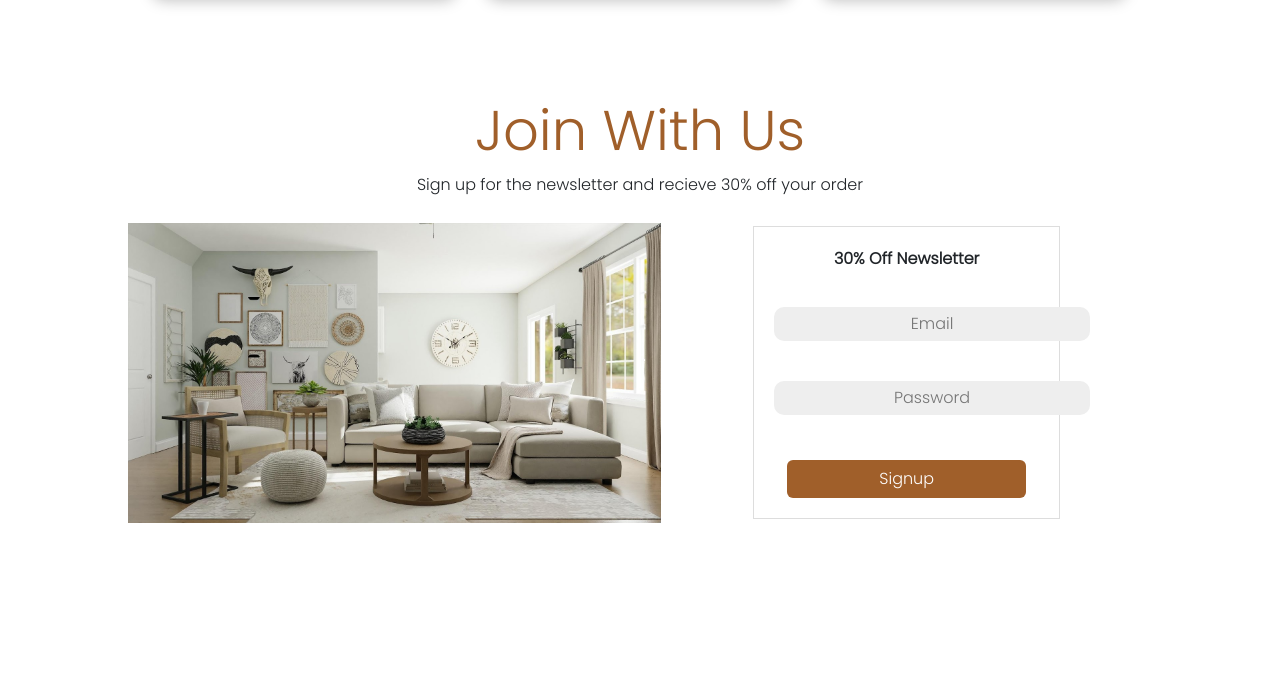
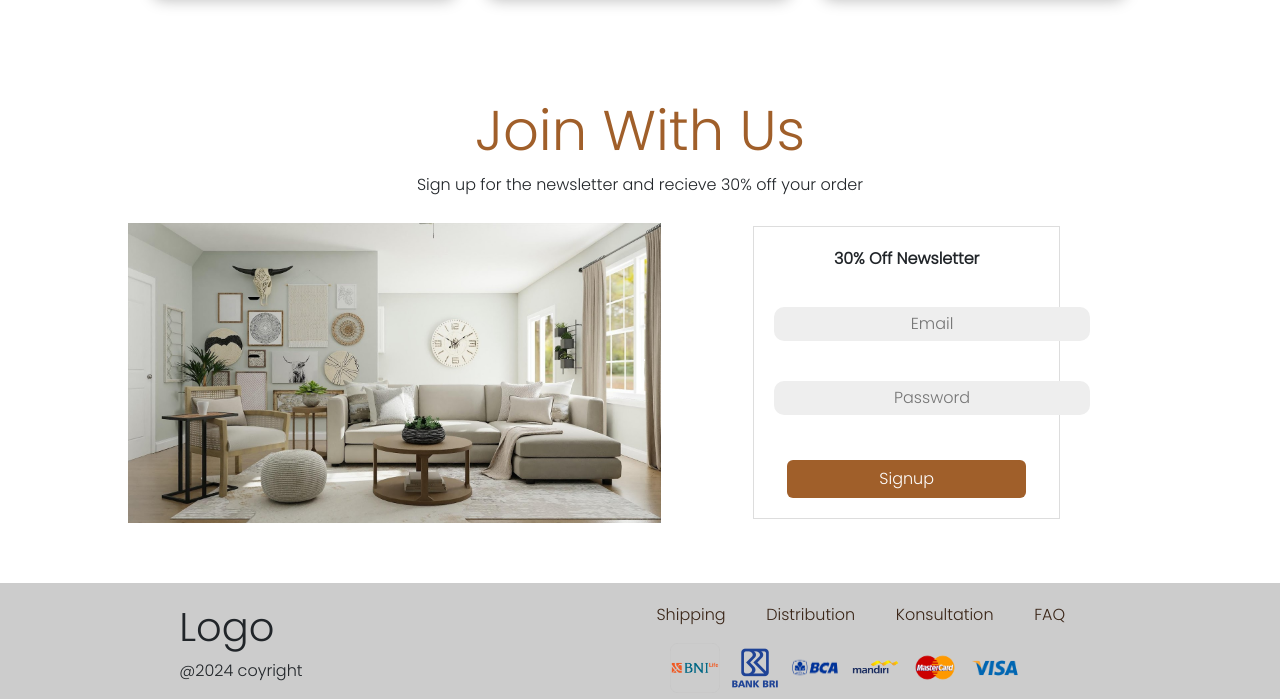
Before and after one commit to Muh-Aswar/Furniture-landing-page, a plain HTML site: page index.html in a window 1280 px wide. Shown: the part 3453-4152 px from the top of the page. Before the commit the page ends 3986 px from the top, so only its background shows below. Drawn offline with nearby package versions, Linux system fonts and the light colour scheme.

Commit message:
update style
-menambahkan asset img payment
-menambahkan footer
-memperbaiki layout desktop & mobile

```diff
--- a/index.html
+++ b/index.html
@@ -312,6 +312,45 @@
         </div>
       </div>
     </section>
+
+    <footer>
+      <div class="container-footer">
+        <div class="wrapper-footer">
+          <div class="logo-footer">
+            <h1>Logo</h1>
+            <p>@2024 coyright</p>
+          </div>
+          <div class="text-footer">
+            <ul>
+              <li><a href="#">Shipping</a></li>
+              <li><a href="#">Distribution</a></li>
+              <li><a href="#">Konsultation</a></li>
+              <li><a href="#">FAQ</a></li>
+            </ul>
+            <div class="payment">
+              <div class="img-payment">
+                <img src="img/payment/bni.png">
+              </div>
+              <div class="img-payment">
+                <img src="img/payment/bri.png">
+              </div>
+              <div class="img-payment">
+                <img src="img/payment/bca.png">
+              </div>
+              <div class="img-payment">
+                <img src="img/payment/mandiri.png">
+              </div>
+              <div class="img-payment">
+                <img src="img/payment/master-card.png">
+              </div>
+              <div class="img-payment">
+                <img src="img/payment/visa.png">
+              </div>
+            </div>
+          </div>
+        </div>
+      </div>
+    </footer>
     <!-- Bootstrap -->
     <script src="https://cdn.jsdelivr.net/npm/bootstrap@5.3.2/dist/js/bootstrap.bundle.min.js" integrity="sha384-C6RzsynM9kWDrMNeT87bh95OGNyZPhcTNXj1NW7RuBCsyN/o0jlpcV8Qyq46cDfL" crossorigin="anonymous"></script>
     <script src="script.js"></script>
--- a/styel.css
+++ b/styel.css
@@ -390,7 +390,7 @@ nav .buy:hover{
     .about-wrapper{
         width: 95%;
         position: relative;
-        top: 300px;
+        top: 350px;
     }
     .kontent{
         flex-direction: column;
@@ -570,6 +570,16 @@ nav .buy:hover{
 }
 /* ---------- End Client ---------- */
 
+
+
+
+
+
+
+
+
+/* ---------- Register ---------- */
+
 .container-regis{
     /* background: #ccc; */
     width: 100%;
@@ -623,3 +633,104 @@ nav .buy:hover{
 .form-regis>a{
     margin-top: 25px;
 }
+
+@media (max-width:768px){
+    .container-regis{
+        position: relative;
+        margin: 0;
+        padding: 0;
+        top: 300px;
+    }
+    .wrapper-regis{
+        /* background: #a05f2a; */
+        flex-wrap: wrap;
+        width: 100%;
+    }
+    .form-regis{
+        width: 100%;
+    }
+    .form-regis>input{
+        width: 100%;
+    }
+}
+
+/* ---------- End Register ---------- */
+
+
+
+
+
+
+
+
+
+
+/* ---------- Footer ---------- */
+
+.container-footer{
+    background: #ccc;
+    width: 100%;
+    margin-top: 50px;
+    display: flex;
+    justify-content: center;
+}
+.wrapper-footer{
+    width: 80%;
+    padding-top: 20px;
+    display: flex;
+    justify-content: center;
+}
+.logo-footer{
+    width: 40%;
+    display: flex;
+    flex-direction: column;
+    justify-content: space-between;
+}
+.text-footer{
+    width: 50%;
+}
+.text-footer>ul{
+    display: flex;
+    justify-content: space-evenly;
+}
+.text-footer>ul li{
+    list-style: none;
+}
+
+.text-footer li a{
+    margin: 0 5px;
+    text-decoration: none;
+    color: #3a2517;
+    position: relative;
+}
+.text-footer li a::before{
+    content: "";
+    position: absolute;
+    width: 0;
+    height: 3px;
+    background: #fff;
+    top: 100%;
+    left: 0;
+    right: 0;
+    transition: .5s;
+}
+.text-footer li:hover a::before{
+    background: #9b5013;
+    width: 100%;
+}
+
+.text-footer .payment{
+    display: flex;
+    justify-content: center;
+    gap: 10px;
+}
+.payment .img-payment{
+    width: 50px;
+    height: 50px;
+}
+.img-payment>img{
+    width: 100%;
+    height: 100%;
+    object-fit: contain;
+}
+/* ---------- End Footer ---------- */
```
Also changed, not shown: img/payment/bca.png (added), img/payment/bni.png (added), img/payment/bri.png (added), img/payment/mandiri.png (added), img/payment/master-card.png (added), img/payment/visa.png (added).
